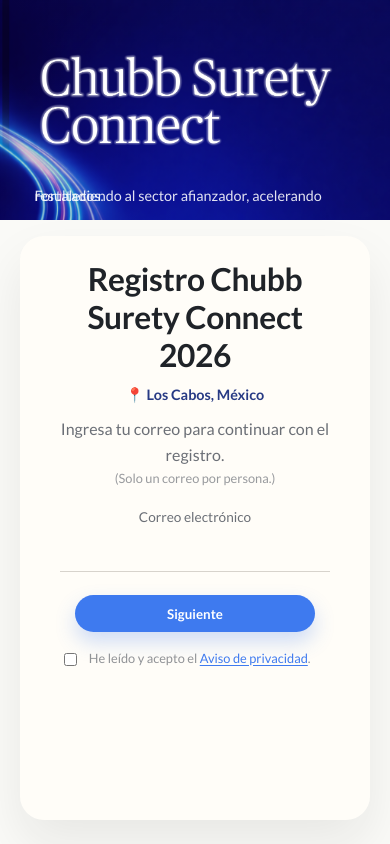
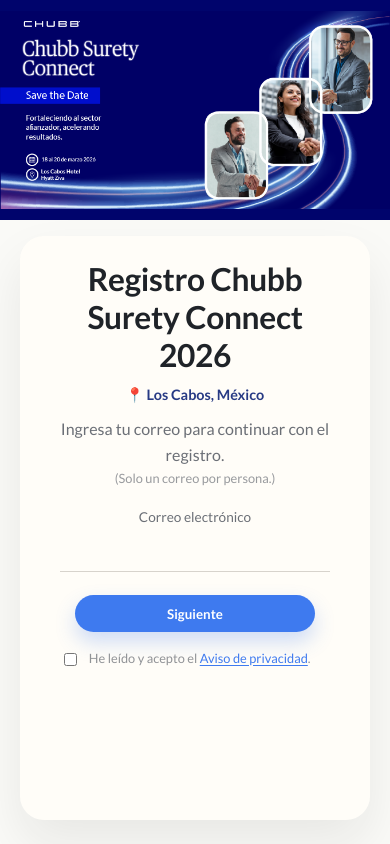
Before and after one commit to Isra48/chubb_form_epc, a React (Vite) app: page / in a window 390 px wide. Built offline with nearby package versions, Linux system fonts and the light colour scheme.

Commit message:
ajuste en imagen mobile

```diff
--- a/src/layout/GraphicPanel.jsx
+++ b/src/layout/GraphicPanel.jsx
@@ -1,11 +1,10 @@
-import col1Image from '../assets/col1.png';
 import collage from '../assets/bigImg.jpg';
 import titleImage from '../assets/titulo.png';
 
 function GraphicPanel() {
   return (
     <>
-      <div className="graphic-image-only" style={{ backgroundImage: `url(${col1Image})` }} aria-hidden="true" />
+      <div className="graphic-image-only" aria-hidden="true" />
       <div className="graphic-content graphic-content--mobile">
         <div className="graphic-visual" aria-hidden="true">
           <div className="graphic-visual-image" style={{ backgroundImage: `url(${collage})` }} />
--- a/src/styles/globals.scss
+++ b/src/styles/globals.scss
@@ -60,6 +60,7 @@
 .graphic-image-only {
   width: 100%;
   height: 100%;
+  background-image: url('../assets/col1.png');
   background-size: cover;
   background-position: center;
   background-repeat: no-repeat;
@@ -946,20 +947,18 @@
 
   .graphic-panel {
     min-height: var(--graphic-mobile-height);
-    padding: 1.25rem;
-    background-image: linear-gradient(rgba(0, 0, 0, 0.18), rgba(0, 0, 0, 0.18)), url('../assets/bg.png');
-    background-size: 100% auto;
-    background-position: center top;
-    background-repeat: no-repeat;
+    padding: 0;
   }
 
   .graphic-image-only {
-    display: none;
+    display: block;
+    background-image: url('../assets/col1mb.png');
+    background-position: center;
+    background-size: contain;
   }
 
   .graphic-content.graphic-content--mobile {
-    display: grid;
-    width: 100%;
+    display: none;
   }
 
   .graphic-content {
```
Also changed, not shown: src/assets/col1mb.png (added).
